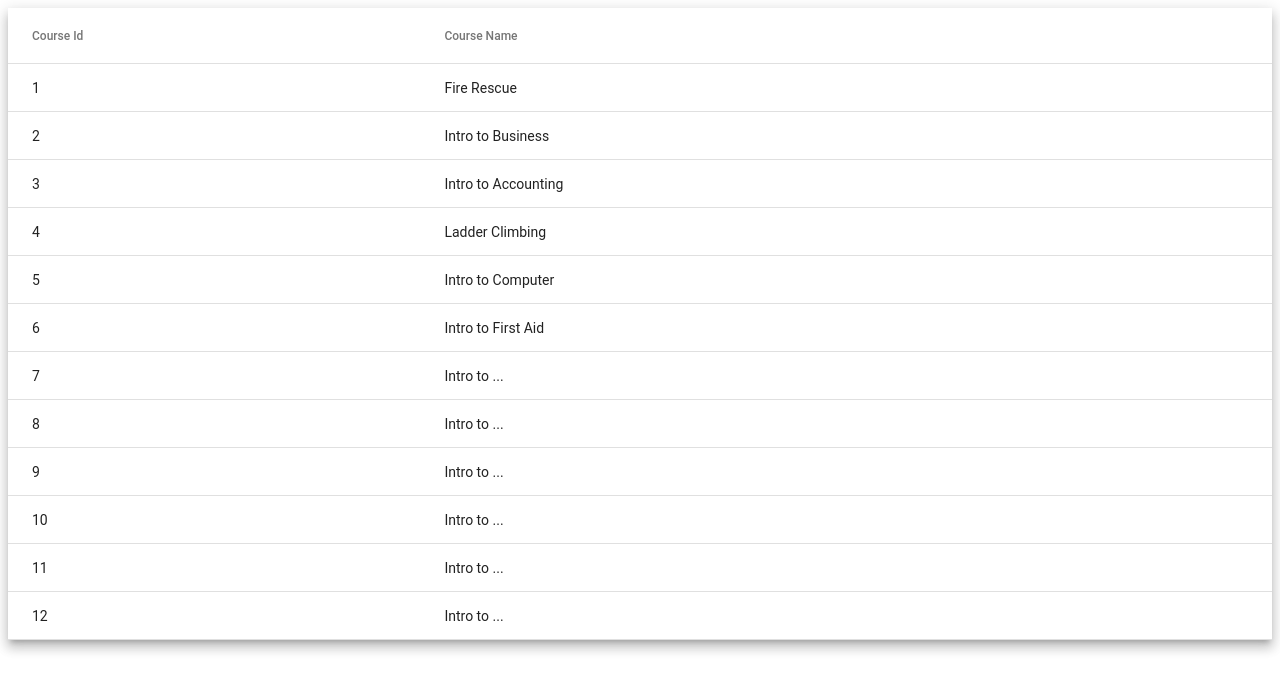
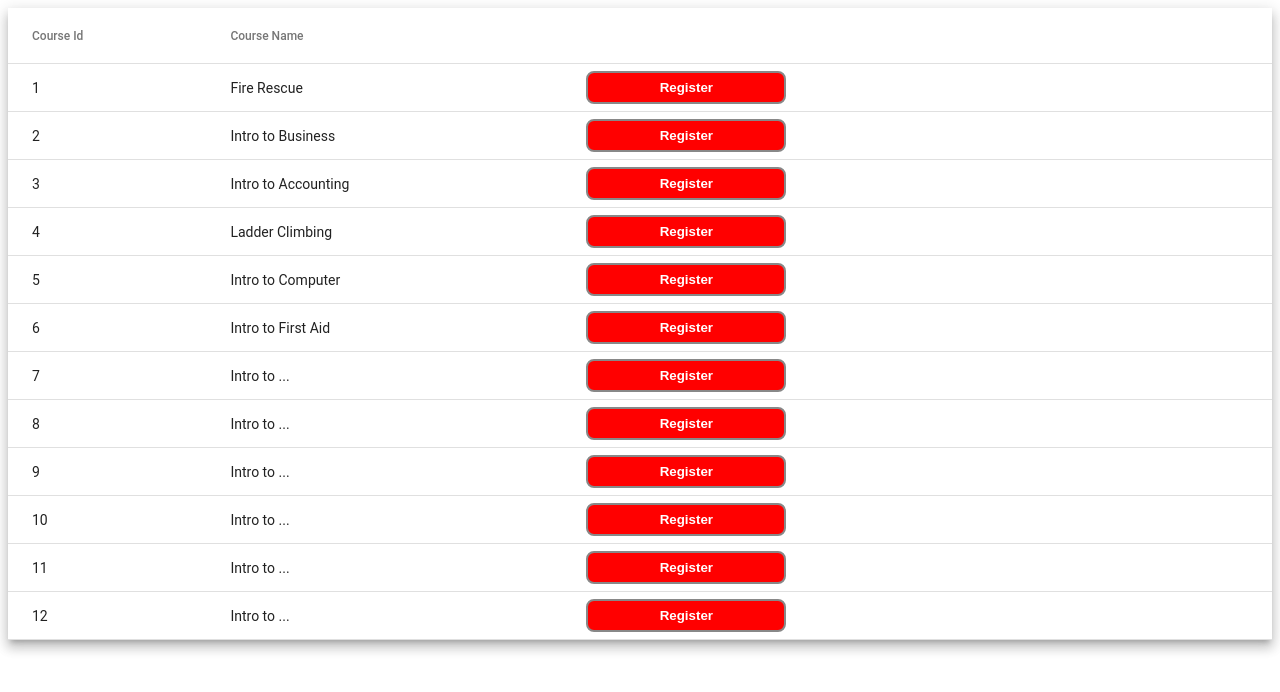
Before and after one commit to davidjzak/shopappsen, an Angular app: page /fire in a window 1280 px wide. Shown: the top 692 px of the page. Built offline with nearby package versions, Linux system fonts and the light colour scheme.

Commit message:
registerbuttonadded

```diff
--- a/src/app/firecourses/firecourses.component.html
+++ b/src/app/firecourses/firecourses.component.html
@@ -22,6 +22,11 @@
       <td mat-cell *matCellDef="let element"> {{element.name}} </td>
     </ng-container>
 
+    <ng-container matColumnDef="register">
+      <th mat-header-cell *matHeaderCellDef>  </th>
+      <td mat-cell *matCellDef="let element"> <button class="logbutton">Register</button> </td>
+    </ng-container>
+
     <tr mat-header-row *matHeaderRowDef="displayedColumns"></tr>
     <tr mat-row *matRowDef="let row; columns: displayedColumns;"></tr>
   </table>
--- a/src/app/firecourses/firecourses.component.scss
+++ b/src/app/firecourses/firecourses.component.scss
@@ -12,3 +12,20 @@
 table {
     width: 100%;
   }
+
+  .logbutton {
+    margin: 5px;
+    background-color: red;
+    width: 200px;
+    height: 33px;
+    border-radius: 8px;
+    color: white;
+    font-weight: bold;
+    border: 2px solid #888;
+}
+
+.logbutton:active, .logbutton:hover {
+
+background-color: #FF8784;
+color: white;
+}
--- a/src/app/firecourses/firecourses.component.ts
+++ b/src/app/firecourses/firecourses.component.ts
@@ -16,7 +16,7 @@ export class FirecoursesComponent implements OnInit {
    }
 
 
-   displayedColumns: string[] = ['courseId', 'name'];
+   displayedColumns: string[] = ['courseId', 'name', 'register'];
    dataSource = new MatTableDataSource<PeriodicElement>(ELEMENT_DATA);
 
    @ViewChild(MatPaginator, {static: true}) paginator: MatPaginator;
```
